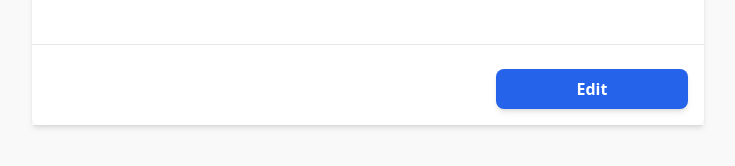
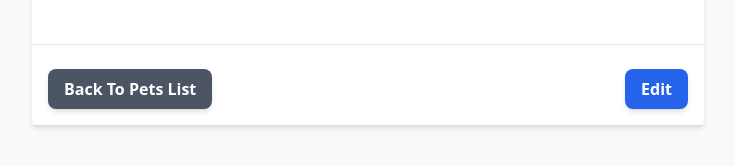
Before and after one commit to rubensilva4585/ReactJS_PA, a React (Vite) app: page /pets/new in a window 1280 px wide. Shown: the part 140-306 px from the top of the page, without its empty margins (272-1007 px from the left). Built offline with nearby package versions, Linux system fonts and the light colour scheme; no server answers.

Commit message:
Details/Update

```diff
--- a/src/components/PetForm/PetForm.jsx
+++ b/src/components/PetForm/PetForm.jsx
@@ -1,6 +1,6 @@
 import { useEffect, useState } from "react";
-import { useParams } from "react-router-dom";
-import { getPetById } from "../../services/main/pets";
+import { Link, useParams } from "react-router-dom";
+import { createOrUpdatePet, getPetById } from "../../services/main/pets";
 
 export default function PetForm() {
         const { pet_id } = useParams();
@@ -11,17 +11,31 @@ export default function PetForm() {
         const [pageState, setPageState] = useState("view"); // "view" | "edit"
 
 
+        const handleChange = (e) => {
+                const { name, value } = e.target;
+                console.log(name, value);
+                setPetData((prevValues) => ({ ...prevValues, [name]: value }));
+        };
+
         const handleSubmit = () => {
                 return (e) => {
                         e.preventDefault();
 
-                        if(pageState === "view")
-                        {
+                        if (pageState === "view") {
                                 setPageState("edit");
                         }
-                        else
-                        {
-                                setPageState("view");
+                        else {
+                                try {
+                                        createOrUpdatePet(petData).then((data) => {
+                                                console.log(data);
+                                                setPageState("view");
+                                        })
+                                } catch (error) {
+                                        setHasError(true);
+                                        console.log(error);
+                                } finally {
+                                        setIsLoading(false);
+                                }
                         }
                 }
         }
@@ -54,13 +68,6 @@ export default function PetForm() {
                                         <h2 className="text-2xl leading-tight">
                                                 Pets Details
                                         </h2>
-                                        {/* <div className="text-end">
-                                                <form className="flex flex-col justify-center w-3/4 max-w-sm space-y-3 md:flex-row md:w-full md:space-x-3 md:space-y-0">
-                                                        <button className="flex-shrink-0 px-4 py-2 text-base font-semibold text-white bg-purple-600 rounded-lg shadow-md hover:bg-purple-700 focus:outline-none focus:ring-2 focus:ring-purple-500 focus:ring-offset-2 focus:ring-offset-purple-200" type="submit">
-                                                                {pageState === "view" ? "Edit" : "Save"}
-                                                        </button>
-                                                </form>
-                                        </div> */}
                                 </div>
                                 <form className="shadow-md" onSubmit={handleSubmit()}>
                                         <div className="space-y-6 bg-white border-t-2 border-indigo-400 rounded-lg">
@@ -84,7 +91,9 @@ export default function PetForm() {
                                                                                                                         className=" rounded-lg border-transparent flex-1 appearance-none border border-gray-300 w-full py-2 px-4 bg-white text-gray-700 placeholder-gray-400 shadow-sm text-base focus:outline-none focus:ring-2 focus:ring-purple-600 focus:border-transparent"
                                                                                                                         type="text"
                                                                                                                         id="name"
+                                                                                                                        name="name"
                                                                                                                         value={petData?.name}
+                                                                                                                        onChange={handleChange}
                                                                                                                         placeholder="Name"
                                                                                                                         disabled={pageState === "view"} />
                                                                                                         </div>
@@ -95,7 +104,9 @@ export default function PetForm() {
                                                                                                                         className=" rounded-lg border-transparent flex-1 appearance-none border border-gray-300 w-full py-2 px-4 bg-white text-gray-700 placeholder-gray-400 shadow-sm text-base focus:outline-none focus:ring-2 focus:ring-purple-600 focus:border-transparent"
                                                                                                                         type="text"
                                                                                                                         id="breed"
+                                                                                                                        name="breed"
                                                                                                                         value={petData?.breed}
+                                                                                                                        onChange={handleChange}
                                                                                                                         placeholder="Breed"
                                                                                                                         disabled={pageState === "view"} />
                                                                                                         </div>
@@ -105,8 +116,10 @@ export default function PetForm() {
                                                                                                                 <input
                                                                                                                         className=" rounded-lg border-transparent flex-1 appearance-none border border-gray-300 w-full py-2 px-4 bg-white text-gray-700 placeholder-gray-400 shadow-sm text-base focus:outline-none focus:ring-2 focus:ring-purple-600 focus:border-transparent"
                                                                                                                         type="text"
-                                                                                                                        id="bob"
+                                                                                                                        id="dateOfBirth"
+                                                                                                                        name="dateOfBirth"
                                                                                                                         value={petData?.dateOfBirth}
+                                                                                                                        onChange={handleChange}
                                                                                                                         placeholder="Date of Birthday"
                                                                                                                         disabled={pageState === "view"} />
                                                                                                         </div>
@@ -118,9 +131,14 @@ export default function PetForm() {
                                                         </div>
                                                 </div>
                                                 <hr />
-                                                <div className="w-full px-4 pb-4 ml-auto text-gray-500 md:w-1/3">
+                                                <div className="w-full px-4 pb-4 text-gray-500 flex justify-between items-center">
+                                                        <Link to="/"
+                                                                className="py-2 px-4  bg-gray-600 hover:bg-gray-700 focus:ring-gray-500 focus:ring-offset-blue-200 text-white transition ease-in duration-200 text-center text-base font-semibold shadow-md focus:outline-none focus:ring-2 focus:ring-offset-2  rounded-lg "
+                                                                type="submit">
+                                                                Back To Pets List
+                                                        </Link>
                                                         <button
-                                                                className="py-2 px-4  bg-blue-600 hover:bg-blue-700 focus:ring-blue-500 focus:ring-offset-blue-200 text-white w-full transition ease-in duration-200 text-center text-base font-semibold shadow-md focus:outline-none focus:ring-2 focus:ring-offset-2  rounded-lg "
+                                                                className="py-2 px-4  bg-blue-600 hover:bg-blue-700 focus:ring-blue-500 focus:ring-offset-blue-200 text-white transition ease-in duration-200 text-center text-base font-semibold shadow-md focus:outline-none focus:ring-2 focus:ring-offset-2  rounded-lg "
                                                                 type="submit">
                                                                 {pageState === "view" ? "Edit" : "Save"}
                                                         </button>
```
Also changed, not shown: src/main.jsx (+8 -0 lines).
